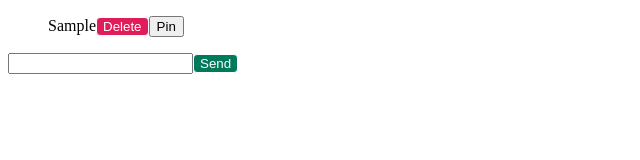
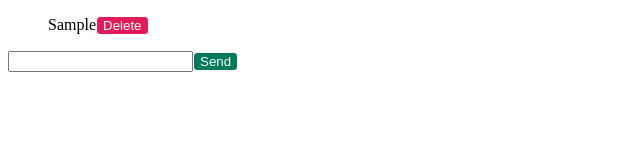
Before and after one commit to shosukenoma/slack-note-v2, a React (Vite) app: page / in a window 1280 px wide. Both pictures are taken after typing "Sample" into the empty fields and a click on the button "Send". Shown: the top 160 px of the page, without its empty margins (0-640 px from the left). Built offline with nearby package versions, Linux system fonts and the light colour scheme.

Commit message:
Implement double-click pinning

```diff
--- a/src/Post.jsx
+++ b/src/Post.jsx
@@ -4,10 +4,10 @@ import './Post.css'
 function Post({ id, content, isPinned, deletePost, togglePin }) {
 
   return (
-    <li className={`post ${isPinned ? "pinned" : ""}`}>
+    <li className={`post ${isPinned ? "pinned" : ""}`} onDoubleClick={() => togglePin(id, isPinned)}>
       <span>{content}</span>
       <button className="btn--delete" onClick={() => deletePost(id)}>Delete</button>
-      <button className="btn--pin" onClick={() => togglePin(id, isPinned)}>{isPinned ? "Unpin" : "Pin"}</button>
+      {/* <button className="btn--pin" onClick={() => togglePin(id, isPinned)}>{isPinned ? "Unpin" : "Pin"}</button> */}
     </li>
   )
 }
```
